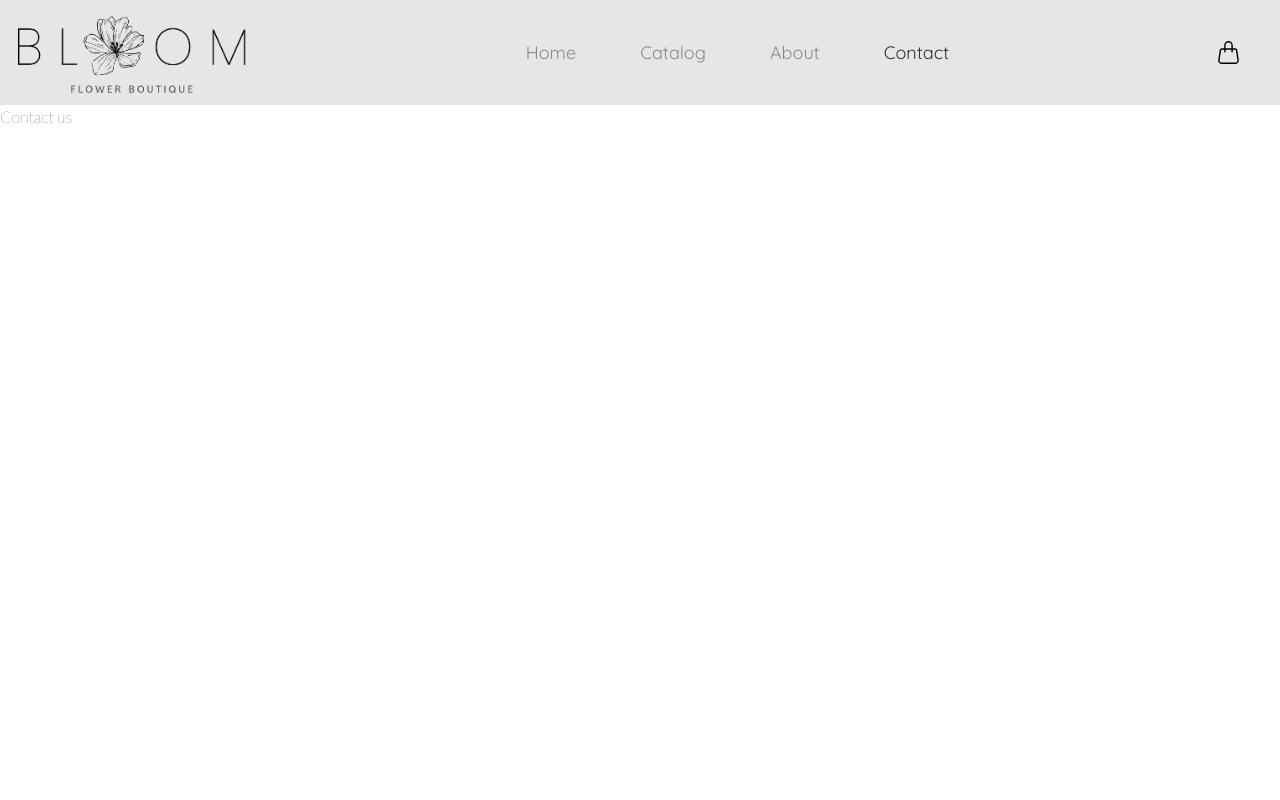
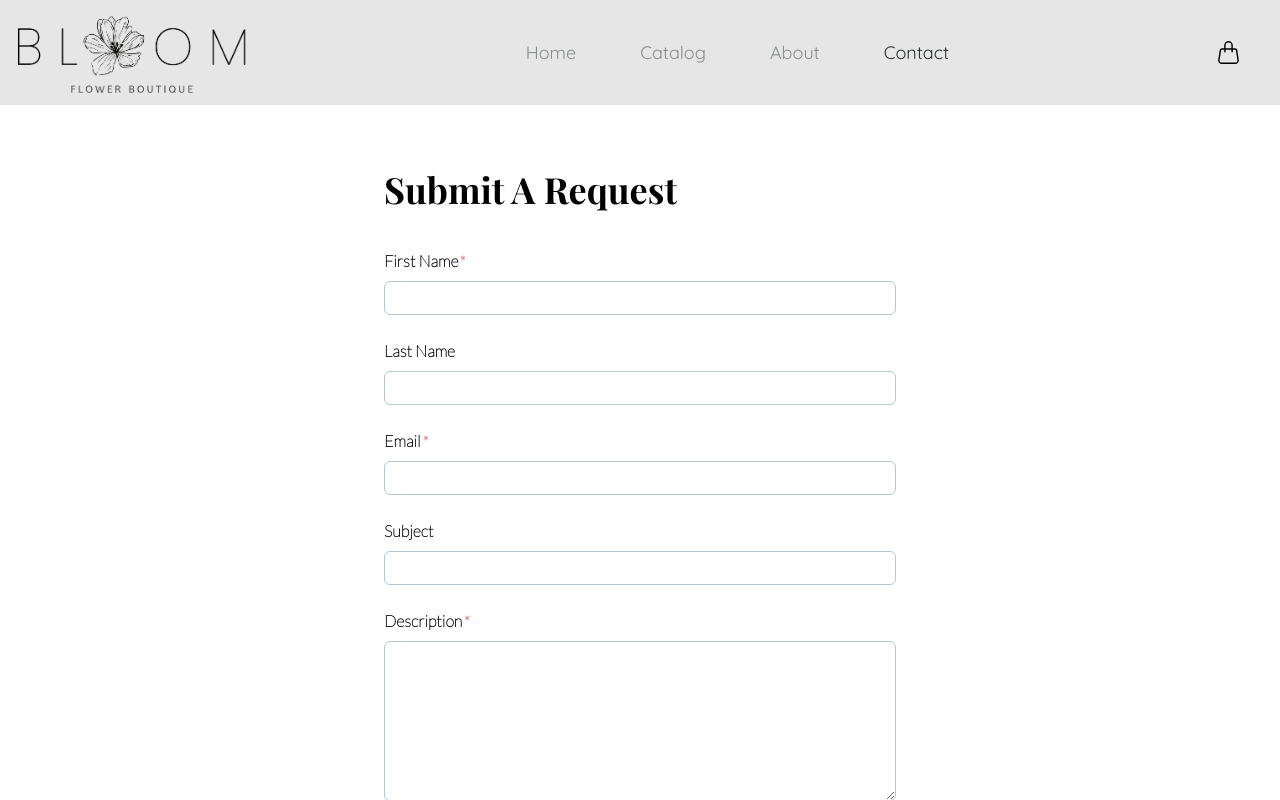
Before and after one commit to fseddo/bloom, a React (Vite) app: page /contact in a window 1280 px wide. Built offline with nearby package versions, Linux system fonts and the light colour scheme.

Commit message:
added contactform with validation

```diff
--- a/package.json
+++ b/package.json
@@ -24,8 +24,10 @@
     "preval.macro": "^5.0.0",
     "react": "^18.2.0",
     "react-dom": "^18.2.0",
+    "react-hook-form": "^7.50.1",
     "react-icons": "^5.0.1",
     "react-router-dom": "^6.21.1",
+    "react-toastify": "^10.0.4",
     "sequelize": "^6.35.2",
     "tailwind-merge": "^2.2.1",
     "tsx": "^4.7.0"
--- a/src/Routes.tsx
+++ b/src/Routes.tsx
@@ -5,9 +5,12 @@ import { Contact } from "./contact/Contact";
 import { About } from "./about/About";
 import { FlowerDetails } from "./flowerDetails/FlowerDetails";
 import { AppRoute } from "./common/AppRoute";
+import { ToastContainer } from "react-toastify";
+import "react-toastify/dist/ReactToastify.css";
 
 export const Routes = () => {
   return (
+    <>
       <Switch>
         <Route path={AppRoute.Home} element={<Home />} />
         <Route path={AppRoute.Catalog} element={<Catalog />} />
@@ -15,5 +18,7 @@ export const Routes = () => {
         <Route path={AppRoute.Contact} element={<Contact />} />
         <Route path={AppRoute.FlowerDetails} element={<FlowerDetails />} />
       </Switch>
+      <ToastContainer position="bottom-right" theme="colored" />
+    </>
   );
 };
--- a/src/about/About.tsx
+++ b/src/about/About.tsx
@@ -8,6 +8,7 @@ export const About = () => {
         <div className="text-4xl font-bold">
           Hey there! We are Bloom Flower Boutique.
         </div>
+
         <div className="text-xl font-bold">
           Lorem ipsum dolor sit amet, consectetur adipiscing elit, sed do
           eiusmod tempor incididunt ut labore et dolore magna aliqua. Ut morbi
--- a/src/contact/Contact.tsx
+++ b/src/contact/Contact.tsx
@@ -1,3 +1,105 @@
+import { Button } from "@material-tailwind/react";
+import { Input } from "./Input";
+import { toast } from "react-toastify";
+import { useCallback } from "react";
+import { SubmitHandler, useForm } from "react-hook-form";
+
+type ContactFormData = {
+  firstName: string;
+  lastName: string;
+  email: string;
+  subject: string;
+  description: string;
+};
+
 export const Contact = () => {
-  return <div>Contact us</div>;
+  const { register, handleSubmit, control, reset, trigger } =
+    useForm<ContactFormData>({
+      defaultValues: {
+        description: "",
+        email: "",
+        firstName: "",
+        lastName: "",
+        subject: "",
+      },
+    });
+
+  const handleOnSubmit: SubmitHandler<ContactFormData> = useCallback(
+    (formData: ContactFormData) => {
+      reset();
+      trigger();
+      toast(`${formData.firstName}, your message has been sent!`, {
+        position: "bottom-right",
+      });
+    },
+    []
+  );
+
+  return (
+    <div className="flex py-16 justify-center">
+      <div className="flex font-bold flex-col w-2/5 gap-10">
+        <div className="text-4xl pr-40 font-playfair">Submit A Request</div>
+        <form
+          onSubmit={handleSubmit(handleOnSubmit)}
+          className="flex flex-col gap-6"
+        >
+          <div>
+            <Input
+              required
+              control={control}
+              label="First Name"
+              fieldName="firstName"
+              {...register("firstName", {
+                required: "First name is required",
+                onChange: () => trigger(),
+              })}
+            />
+          </div>
+
+          <Input
+            control={control}
+            label="Last Name"
+            fieldName="lastName"
+            {...register("lastName")}
+          />
+          <Input
+            required
+            control={control}
+            label="Email"
+            fieldName="email"
+            type="email"
+            {...register("email", {
+              required: "Email is required",
+              pattern: {
+                value:
+                  /^(([^<>()[\]\\.,;:\s@"]+(\.[^<>()[\]\\.,;:\s@"]+)*)|(".+"))@((\[[0-9]{1,3}\.[0-9]{1,3}\.[0-9]{1,3}\.[0-9]{1,3}])|(([a-zA-Z\-0-9]+\.)+[a-zA-Z]{2,}))$/,
+                message: "Please enter a valid email",
+              },
+              onChange: () => trigger(),
+            })}
+          />
+          <Input
+            control={control}
+            label="Subject"
+            fieldName="subject"
+            {...register("subject")}
+          />
+          <Input
+            required
+            control={control}
+            label="Description"
+            fieldName="description"
+            isTextArea
+            {...register("description", {
+              required: "Description is required",
+              onChange: () => trigger(),
+            })}
+          />
+          <Button type="submit" placeholder="submit">
+            Submit
+          </Button>
+        </form>
+      </div>
+    </div>
+  );
 };
--- /dev/null
+++ b/src/contact/ErrorMessage.tsx
@@ -0,0 +1,8 @@
+import { FieldError } from "react-hook-form";
+
+type Props = { error: FieldError | undefined };
+
+export const ErrorMessage = ({ error }: Props) => {
+  if (error == null) return;
+  return <div className="text-red-600 text-base">{error.message}</div>;
+};
--- /dev/null
+++ b/src/contact/Input.tsx
@@ -0,0 +1,77 @@
+import { HTMLInputTypeAttribute, forwardRef } from "react";
+import {
+  Controller,
+  FieldError,
+  FieldPath,
+  FieldValues,
+} from "react-hook-form";
+import { ErrorMessage } from "./ErrorMessage";
+import { CgAsterisk } from "react-icons/cg";
+import { theme } from "../theme";
+
+type Props<
+  TFieldValues extends FieldValues,
+  TFieldPath extends FieldPath<TFieldValues>
+> = {
+  label: string;
+  fieldName: TFieldPath;
+  control: any;
+  isRequired?: boolean;
+  type?: HTMLInputTypeAttribute;
+  isTextArea?: boolean;
+  required?: boolean;
+};
+
+export const Input = forwardRef(
+  <
+    TFieldValues extends FieldValues,
+    TFieldPath extends FieldPath<TFieldValues>
+  >(
+    {
+      label,
+      fieldName,
+      type = "text",
+      isTextArea = false,
+      control,
+      required = false,
+    }: Props<TFieldValues, TFieldPath>,
+    ref: any
+  ) => {
+    return (
+      <Controller
+        control={control}
+        name={fieldName}
+        render={({ field, formState }) => (
+          <div className="flex flex-col gap-2">
+            <div className="flex">
+              {label}
+              {required && (
+                <div className="mt-1">
+                  <CgAsterisk color={theme.colors.red[400]} size={10} />
+                </div>
+              )}
+            </div>
+            <div>
+              {isTextArea ? (
+                <textarea
+                  className="border rounded-md w-full text-md px-2 py-1 h-40"
+                  {...field}
+                />
+              ) : (
+                <input
+                  className="border rounded-md w-full text-md px-2 py-1"
+                  type={type}
+                  {...field}
+                  ref={ref}
+                />
+              )}
+              <ErrorMessage
+                error={formState.errors[fieldName] as FieldError | undefined}
+              />
+            </div>
+          </div>
+        )}
+      />
+    );
+  }
+);
```
Also changed, not shown: 1 other file (tests, documents, lock files or other folders). Lines whose indentation alone changed are shown as unchanged.
